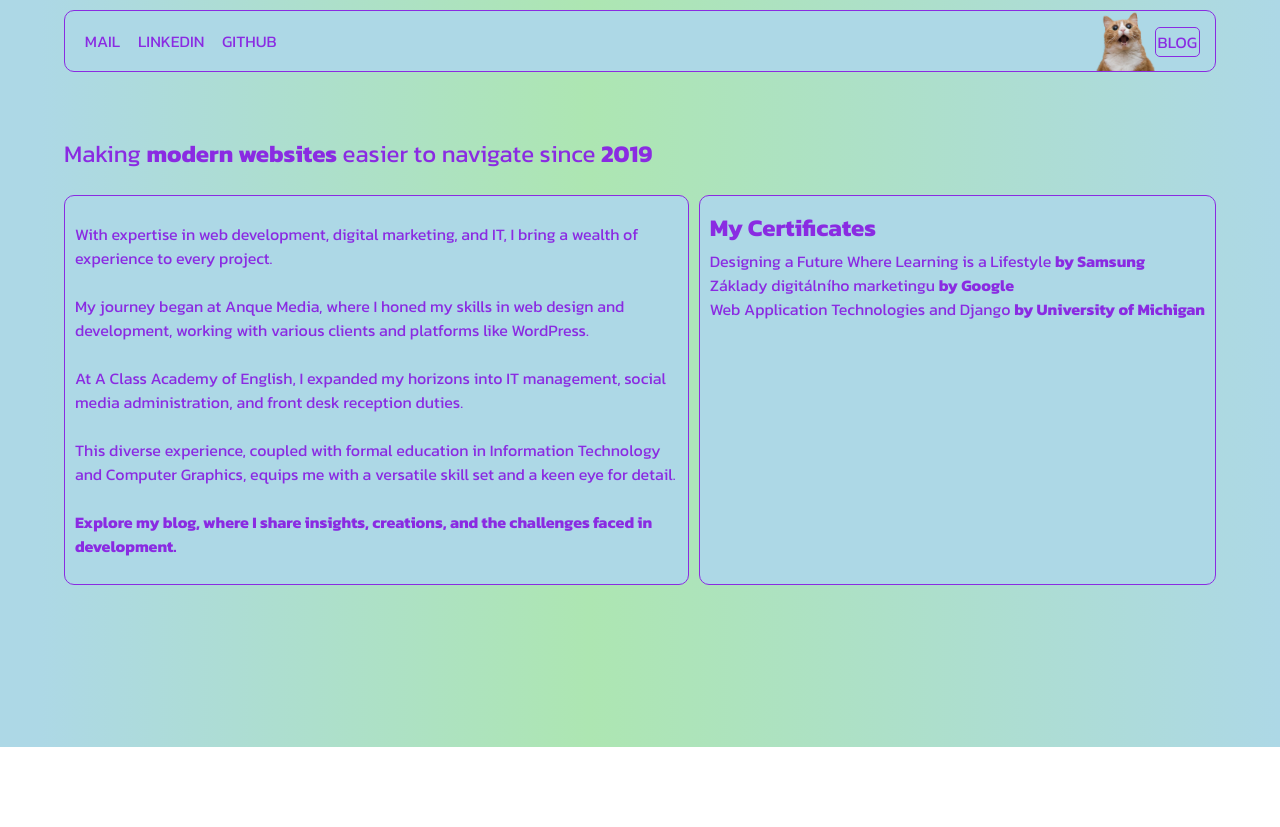
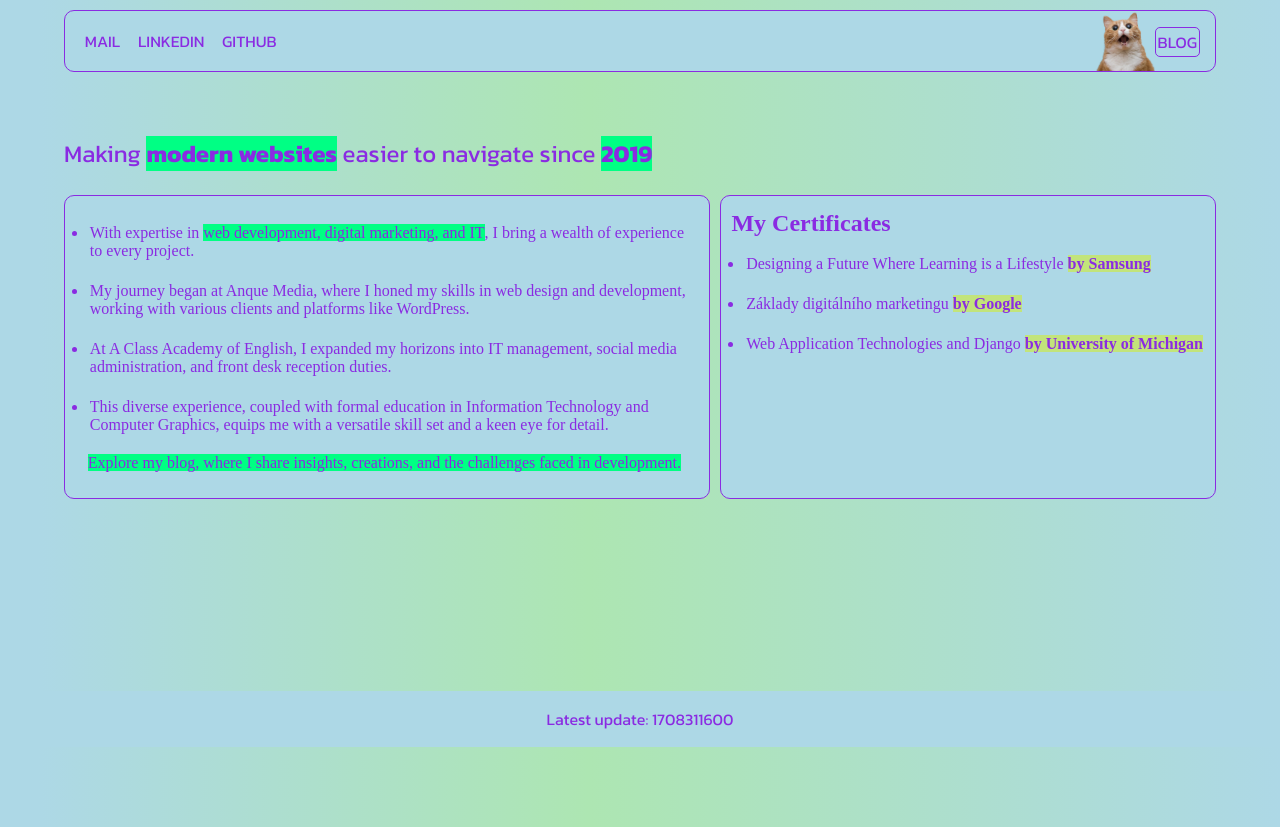
Before and after one commit to mireksira1/myWebsite, a plain HTML site: page index.html in a window 1280 px wide. Shown: the part 53-880 px from the top of the page. Before the commit the page ends 800 px from the top, so only its background shows below. Drawn offline with Linux system fonts and the light colour scheme; a web font is replaced by a local one.

Commit message:
structure changes

```diff
--- a/index.html
+++ b/index.html
@@ -22,21 +22,29 @@
             <li class="blogBtn"><a href="#" target="_blank">blog</a></li>
         </ul>
     </div>
-    <p class="openingText">Making <b>modern websites</b> easier to navigate since <b>2019</b></p>
+    <p class="openingText">Making <b class="greenOL">modern websites</b> easier to navigate since <b class="greenOL">2019</b></p>
     <div class="main">
         <div class="mainLeft">
-            <p>With expertise in web development, digital marketing, and IT, I bring a wealth of experience to every project. <br><br>My journey began at Anque Media, where I honed my skills in web design and development, working with various clients and platforms like WordPress.<br><br>
-
-                At A Class Academy of English, I expanded my horizons into IT management, social media administration, and front desk reception duties. <br><br>This diverse experience, coupled with formal education in Information Technology and Computer Graphics, equips me with a versatile skill set and a keen eye for detail.<br><br>
-
-                <b>Explore my blog, where I share insights, creations, and the challenges faced in development.</b></p>
+            <ul class="ulOld">
+                <li>With expertise in <p class="greenOL">web development, digital marketing, and IT</p>, I bring a wealth of experience to every project.</li><br>
+                <li>My journey began at Anque Media, where I honed my skills in web design and development, working with various clients and platforms like WordPress.</li><br>
+                <li>At A Class Academy of English, I expanded my horizons into IT management, social media administration, and front desk reception duties.</li><br>
+                <li>This diverse experience, coupled with formal education in Information Technology and Computer Graphics, equips me with a versatile skill set and a keen eye for detail.</li><br>
+                <li<p class="greenOL">Explore my blog, where I share insights, creations, and the challenges faced in development.</p></li>
+            </ul>
         </div>
         <div class="mainRight">
             <h2>My Certificates</h2>
-            <a onclick="window.open('/assets/certificates/designing-future-where-learning-is-lifestyle_certificate_of_achievement_fqfe8si.pdf', '_blank');">Designing a Future Where Learning is a Lifestyle <b>by Samsung</b></a><br>
-            <a onclick="window.open('/assets/certificates/google_zaklady_digitalniho_marketing.pdf', '_blank');">Základy digitálního marketingu <b>by Google</b></a><br>
-            <a onclick="window.open('/assets/certificates/Coursera_T3EUHWRSV5LV.pdf', '_blank');">Web Application Technologies and Django <b>by University of Michigan</b></a>
+            <ul class="ulOld">
+                <li><a onclick="window.open('/assets/certificates/designing-future-where-learning-is-lifestyle_certificate_of_achievement_fqfe8si.pdf', '_blank');">Designing a Future Where Learning is a Lifestyle <b class="yellowOL">by Samsung</b></a></li><br>
+                <li><a onclick="window.open('/assets/certificates/google_zaklady_digitalniho_marketing.pdf', '_blank');">Základy digitálního marketingu <b class="yellowOL">by Google</b></a></li><br>
+                <li><a onclick="window.open('/assets/certificates/Coursera_T3EUHWRSV5LV.pdf', '_blank');">Web Application Technologies and Django <b class="yellowOL">by University of Michigan</b></a></li>
+            </ul>
         </div>
     </div>
+    <footer>
+    <p>Latest update: 1708311600</p>
+    </footer>
 </body>
+
 </html>
--- a/main.css
+++ b/main.css
@@ -27,6 +27,18 @@ ul{
     list-style: none;
     padding-left: 0;
     margin-left: 1vw;
+}
+.ulOld{
+    list-style:disc;
+    font-family:'Times New Roman', Times, serif;
+}
+.yellowOL{
+    background-color: #d8f00077;
+    display: inline;
+}
+.greenOL{
+    background-color: #00ff84;
+    display: inline;
 }
 
 li{
@@ -59,11 +71,17 @@ a{
     margin-top: 10px;
     text-align: center;
     padding: 10px;
+    font-family:'Times New Roman', Times, serif;
 }
-
+footer{
+    display: none;
+}
 
 }
 @media (min-width:681px){
+html{
+    height: 110%;
+}
 body{
     background: rgb(173,216,230);
     background: linear-gradient(90deg, rgba(173,216,230,1) 3%, rgba(173,230,178,1) 46%, rgba(173,216,230,1) 100%);
@@ -96,7 +114,18 @@ ul{
     padding-left: 0;
     margin-left: 1vw;
 }
-
+.ulOld{
+    list-style:disc;
+    font-family:'Times New Roman', Times, serif;
+}
+.yellowOL{
+    background-color: #d8f00077;
+    display: inline;
+}
+.greenOL{
+    background-color: #00ff84;
+    display: inline;
+}
 li{
     padding: 2px;
 }
@@ -126,6 +155,7 @@ a{
 a:hover{
     color: #a576d5;
     cursor: pointer;
+    background-color: #d8f00077;
 }
 .openingText{
     margin-top: 5vw;
@@ -153,8 +183,17 @@ a:hover{
     border: 1px solid #8a2be2;
     border-radius: 10px;
     padding: 10px;
+    font-family:'Times New Roman', Times, serif;
 }
 h2{
     margin: 4px 0 4px 0;
 }
+footer{
+    position: fixed;
+    bottom: 0;
+    left: 0;
+    width: 100vw;
+    text-align: center;
+    background-color: #add8e6;
 }
+}
```
